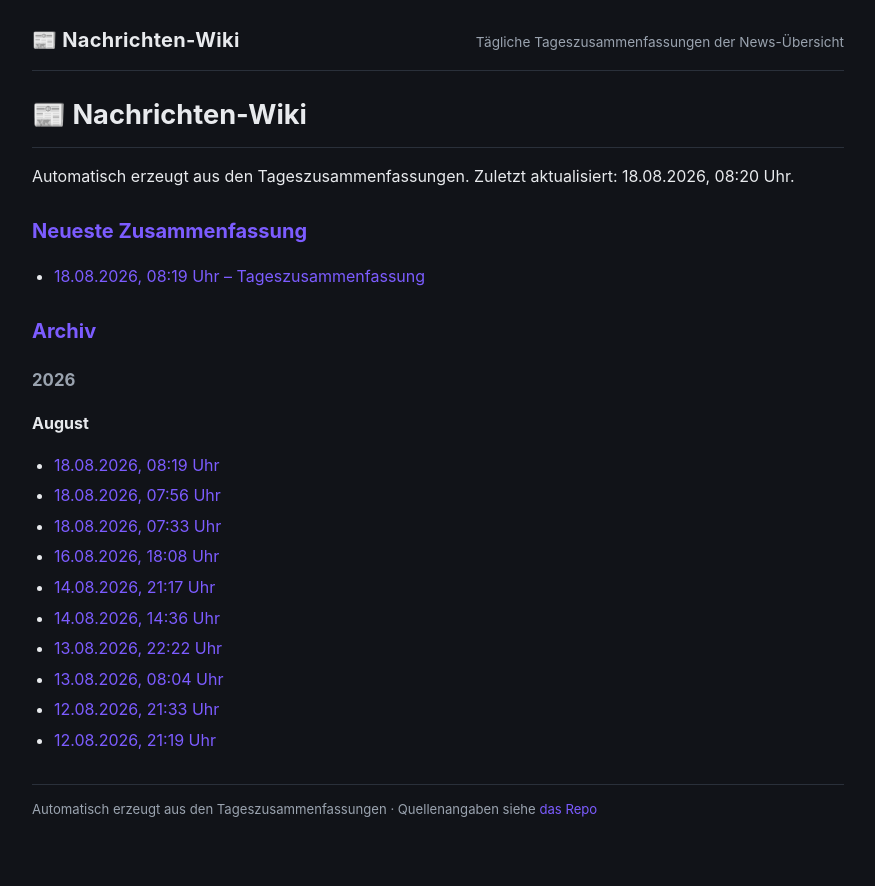
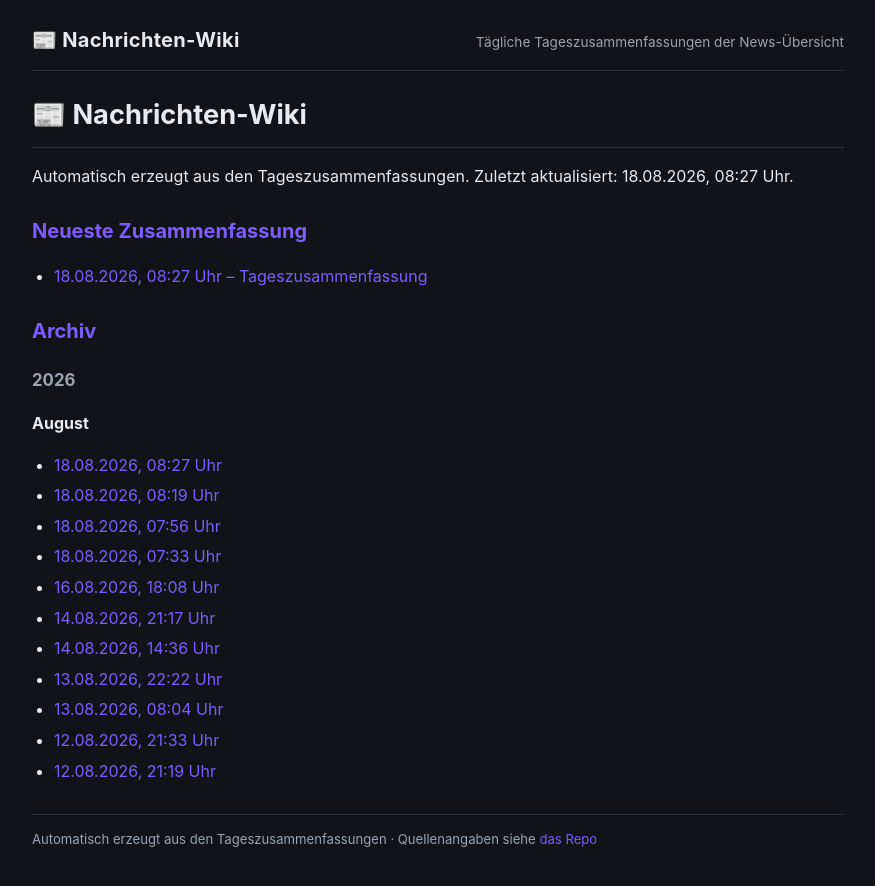
Before and after one commit to Ubuntu51/news-wiki, a Jekyll site: the page built from index.md, in a window 1280 px wide. Shown: the top 886 px of the page, without its empty margins (202-1077 px from the left). Built offline with Jekyll 4.4.1, drawn with Linux system fonts in a browser that asks for light colours; our own code applies the rules of GitHub Pages for plain Markdown files.

Commit message:
Tageszusammenfassungen 2026-08-18

```diff
--- a/index.md
+++ b/index.md
@@ -1,10 +1,10 @@
 # 📰 Nachrichten-Wiki
 
-Automatisch erzeugt aus den Tageszusammenfassungen. Zuletzt aktualisiert: 18.08.2026, 08:20 Uhr.
+Automatisch erzeugt aus den Tageszusammenfassungen. Zuletzt aktualisiert: 18.08.2026, 08:27 Uhr.
 
 ## Neueste Zusammenfassung
 
-- [18.08.2026, 08:19 Uhr – Tageszusammenfassung](2026/08/2026-08-18_08-19.html)
+- [18.08.2026, 08:27 Uhr – Tageszusammenfassung](2026/08/2026-08-18_08-27.html)
 
 ## Archiv
 
@@ -12,6 +12,7 @@ Automatisch erzeugt aus den Tageszusammenfassungen. Zuletzt aktualisiert: 18.08.
 
 **August**
 
+- [18.08.2026, 08:27 Uhr](2026/08/2026-08-18_08-27.html)
 - [18.08.2026, 08:19 Uhr](2026/08/2026-08-18_08-19.html)
 - [18.08.2026, 07:56 Uhr](2026/08/2026-08-18_07-56.html)
 - [18.08.2026, 07:33 Uhr](2026/08/2026-08-18_07-33.html)
```
